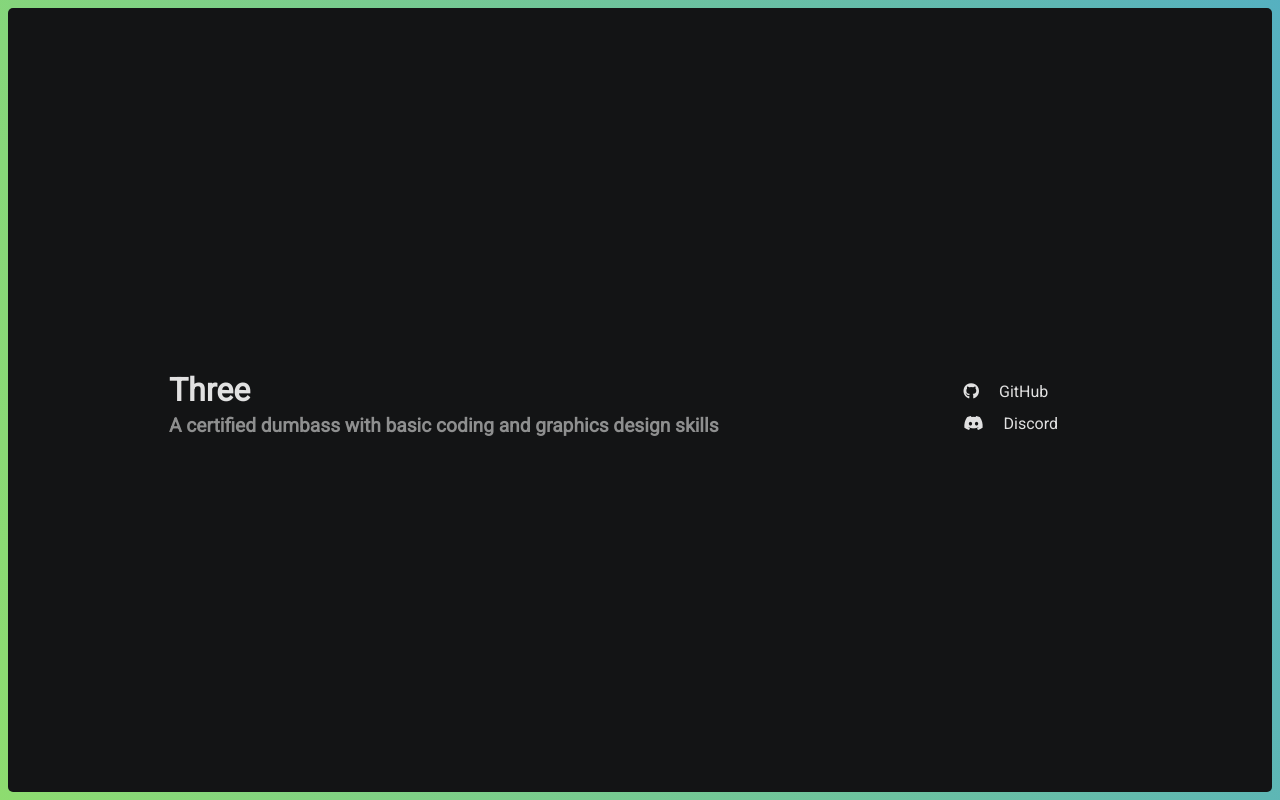
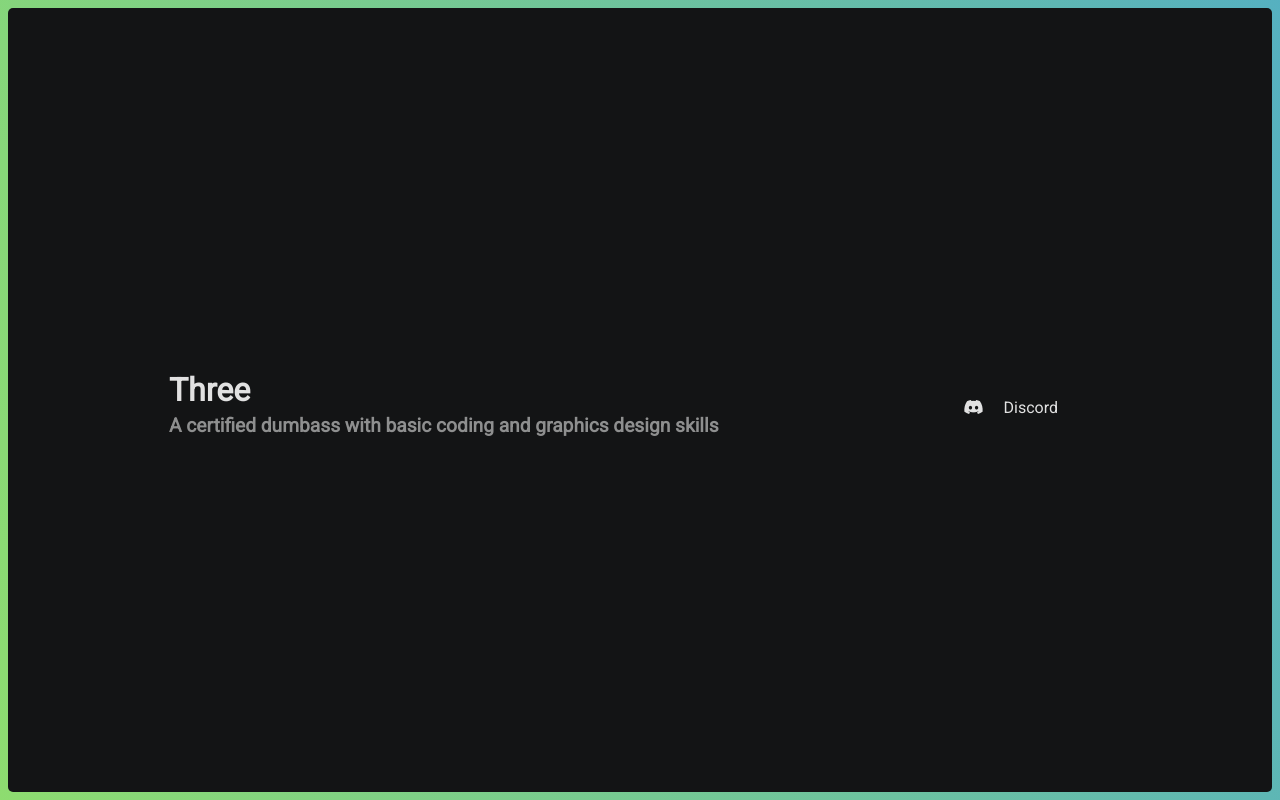
Before and after one commit to ThreeTheOG/ThreeTheOG.github.io, a plain HTML site: page index.html in a window 1280 px wide. Drawn offline with Linux system fonts and the light colour scheme.

Commit message:
Update index.html

```diff
--- a/index.html
+++ b/index.html
@@ -25,7 +25,6 @@
       <div class="tag-line">A certified dumbass with basic coding and graphics design skills</div>
     </div>
     <ul class="menu">
-      <li><a href="https://github.com/ThreeTheOG/" target="_blank"><i class="fab fa-github"></i><span class="extra">GitHub</span></a></li>
       <li><a href="https://discord.gg/dBmEErmWYK" target="_blank"><i class="fab fa-discord"></i><span class="extra">Discord</span>
         </a></li>
     </ul>
```
